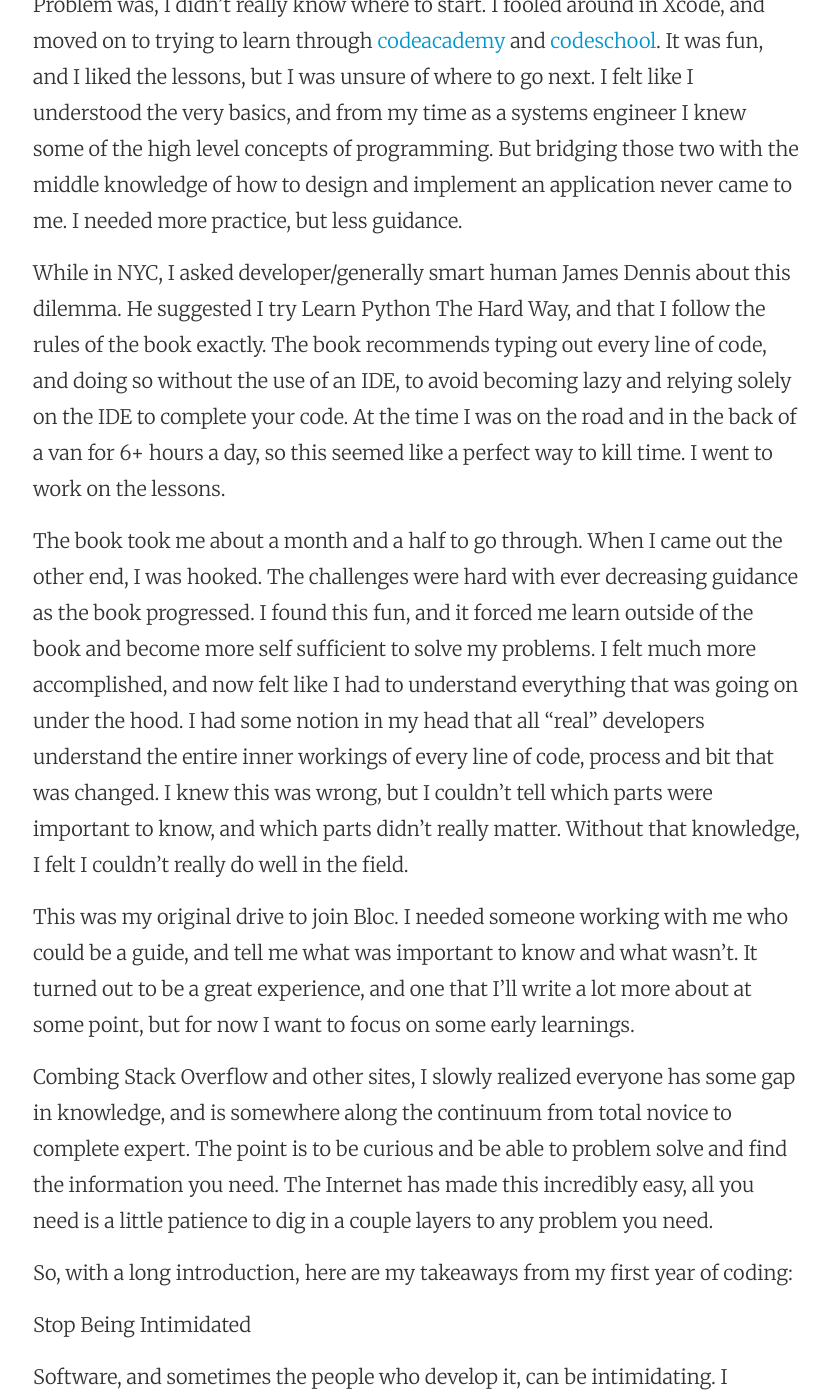
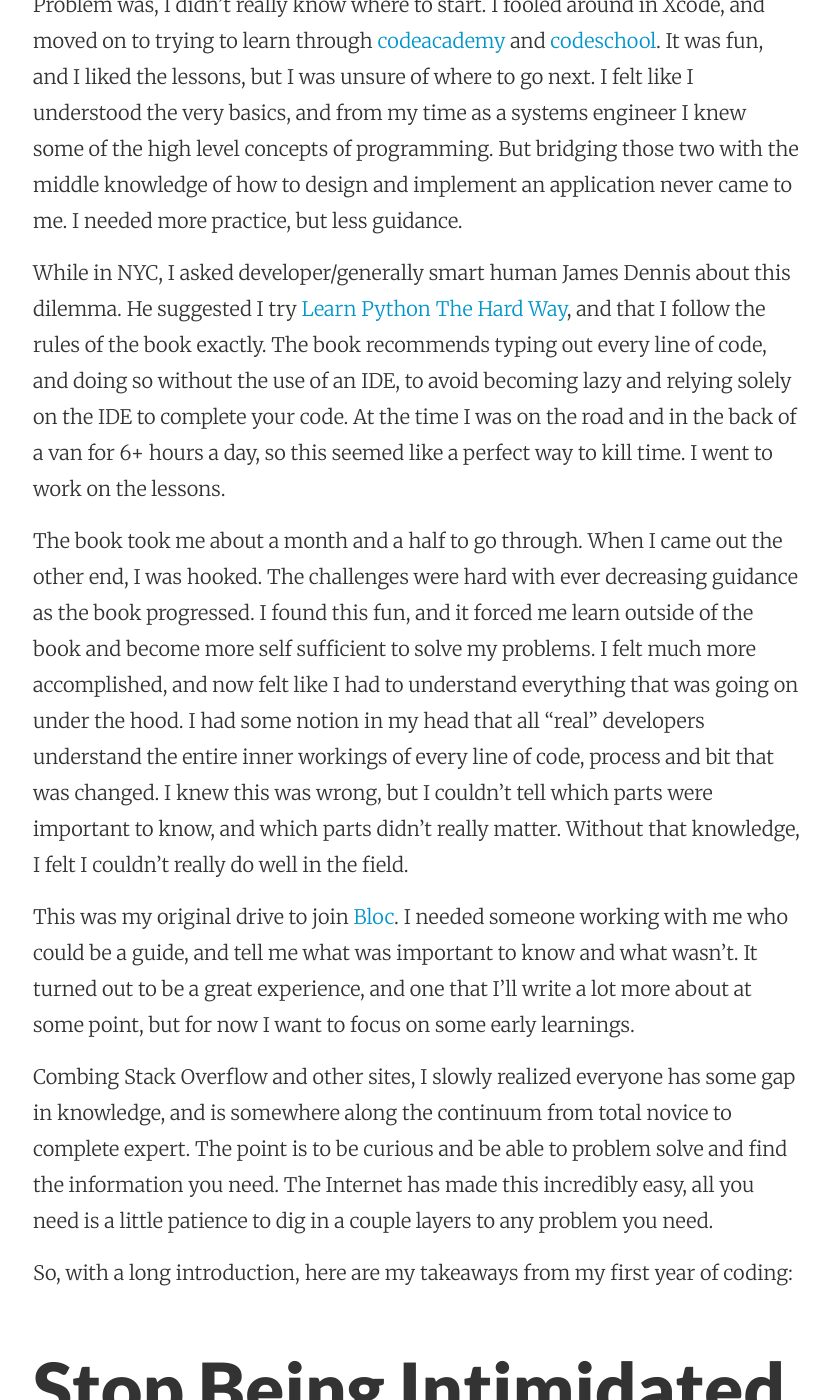
Before and after one commit to tvieweg/tvieweg.github.io, a Jekyll site: the page built from _posts/2015-08-13-lessons-from-my-first-year-of-coding.markdown, in a window 1280 px wide and 1400 px high, scrolled down 672 px. Shown: the whole window, without its empty margins (223-1053 px from the left). Built offline with Jekyll 4.4.1, drawn with Linux system fonts in a browser that asks for light colours; part of the change alters nothing that is shown.

```diff
--- a/_posts/2015-08-13-lessons-from-my-first-year-of-coding.markdown
+++ b/_posts/2015-08-13-lessons-from-my-first-year-of-coding.markdown
@@ -7,17 +7,18 @@ Like I mentioned in the first post, little less than a year ago I started gettin
 
 Problem was, I didn't really know where to start. I fooled around in Xcode, and moved on to trying to learn through [codeacademy](http://www.codeacademy.com/) and [codeschool](http://www.codeschool.com/). It was fun, and I liked the lessons, but I was unsure of where to go next. I felt like I understood the very basics, and from my time as a systems engineer I knew some of the high level concepts of programming. But bridging those two with the middle knowledge of how to design and implement an application never came to me. I needed more practice, but less guidance.
 
-While in NYC, I asked developer/generally smart human James Dennis about this dilemma. He suggested I try Learn Python The Hard Way, and that I follow the rules of the book exactly. The book recommends typing out every line of code, and doing so without the use of an IDE, to avoid becoming lazy and relying solely on the IDE to complete your code. At the time I was on the road and in the back of a van for 6+ hours a day, so this seemed like a perfect way to kill time. I went to work on the lessons.
+While in NYC, I asked developer/generally smart human James Dennis about this dilemma. He suggested I try [Learn Python The Hard Way](http://learnpythonthehardway.org/), and that I follow the rules of the book exactly. The book recommends typing out every line of code, and doing so without the use of an IDE, to avoid becoming lazy and relying solely on the IDE to complete your code. At the time I was on the road and in the back of a van for 6+ hours a day, so this seemed like a perfect way to kill time. I went to work on the lessons.
 
 The book took me about a month and a half to go through. When I came out the other end, I was hooked. The challenges were hard with ever decreasing guidance as the book progressed. I found this fun, and it forced me learn outside of the book and become more self sufficient to solve my problems. I felt much more accomplished, and now felt like I had to understand everything that was going on under the hood. I had some notion in my head that all "real" developers understand the entire inner workings of every line of code, process and bit that was changed. I knew this was wrong, but I couldn’t tell which parts were important to know, and which parts didn’t really matter. Without that knowledge, I felt I couldn't really do well in the field.
 
-This was my original drive to join Bloc. I needed someone working with me who could be a guide, and tell me what was important to know and what wasn’t. It turned out to be a great experience, and one that I’ll write a lot more about at some point, but for now I want to focus on some early learnings.
+This was my original drive to join [Bloc](http://www.bloc.io). I needed someone working with me who could be a guide, and tell me what was important to know and what wasn’t. It turned out to be a great experience, and one that I’ll write a lot more about at some point, but for now I want to focus on some early learnings.
 
 Combing Stack Overflow and other sites, I slowly realized everyone has some gap in knowledge, and is somewhere along the continuum from total novice to complete expert. The point is to be curious and be able to problem solve and find the information you need. The Internet has made this incredibly easy, all you need is a little patience to dig in a couple layers to any problem you need.
 
 So, with a long introduction, here are my takeaways from my first year of coding:
 
 Stop Being Intimidated
+====================
 
 Software, and sometimes the people who develop it, can be intimidating. I struggled a lot with the jargon of object oriented programming, and the language of Software. I still struggle with it. I find writing about it to be helpful, as it forces you to really breakdown the meaning of a class, method, etc.
 The big lesson for me was to not be intimidated by the jargon, the philosophical debates on spaces vs. tabs, the sweeping decrees about the best and ways to handle certain problems faced when coding. None of this is important to learning to code, or creating things for that matter. Focus first on creating things. Learn something every time you add a new feature. Don't worry if it's messy. You'll get better.
```
